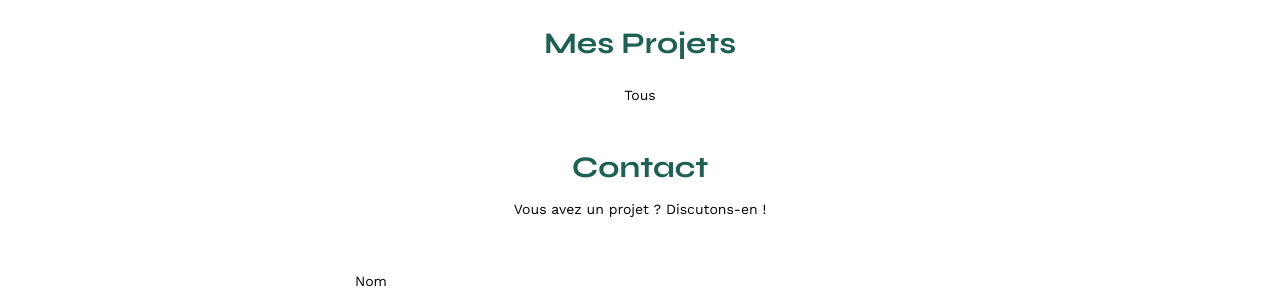
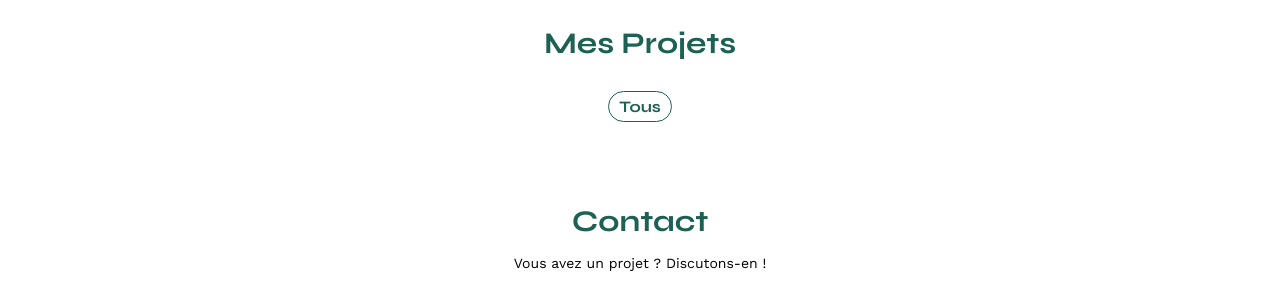
Before and after one commit to krimo30101975/p6_sophie-bluel, a plain HTML site: page FrontEnd/index.html in a window 1280 px wide. Shown: the part 507-800 px from the top of the page. Drawn offline with nearby package versions, Linux system fonts and the light colour scheme; no server answers.

Commit message:
ajout du au css les attributs filtreGallery

```diff
--- a/FrontEnd/assets/style.css
+++ b/FrontEnd/assets/style.css
@@ -127,9 +127,27 @@ li:hover {
 }
 .filtreGallery {
 	display: flex;
-	width: 70%;
-	justify-content: space-around;
-	margin: 0 auto;
+	align-items: center;
+	justify-content: center;
+	width: 100%;
+	height: 38px;
+	margin: 0 0 30px 0;
+}
+.filtreGallery > * {
+	padding: 5px 10px;
+	margin: 0 5px;
+	border: 1px solid rgba(29, 97, 84, 1);
+	color: rgba(29, 97, 84, 1);
+	border-radius: 60px;
+	font-family: 'Syne';
+	font-size: 16px;
+	font-weight: 700;
+	line-height: 19.2px;
+	cursor: pointer;
+}
+.filtreGallery > *:hover {
+	background-color: rgba(29, 97, 84, 1);
+	color: white;
 }
 .gallery {
 	width: 100%;
```
